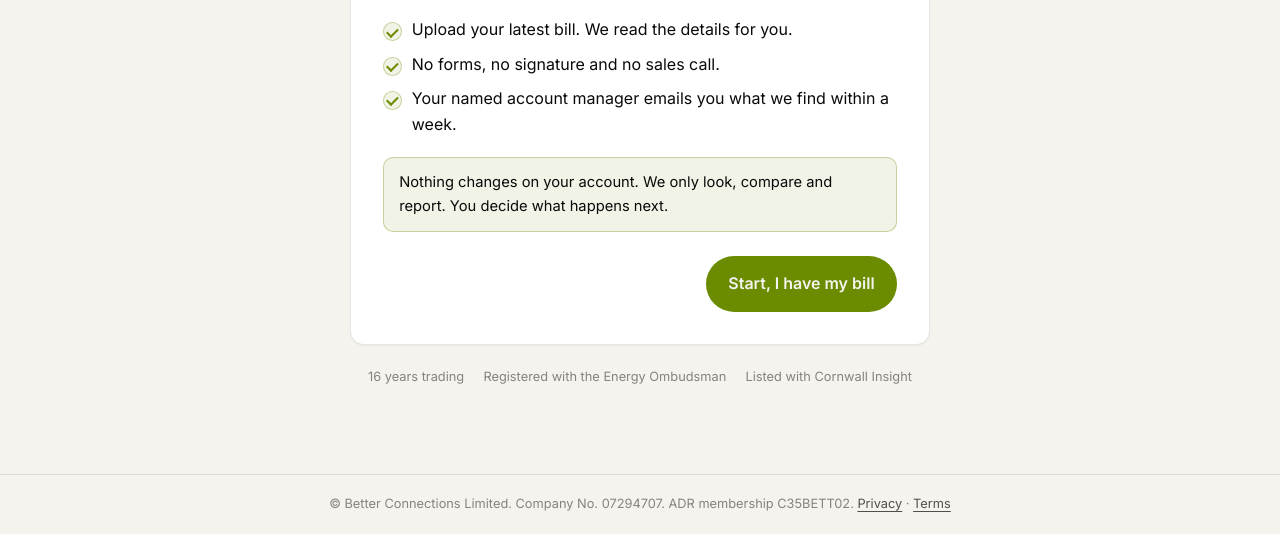
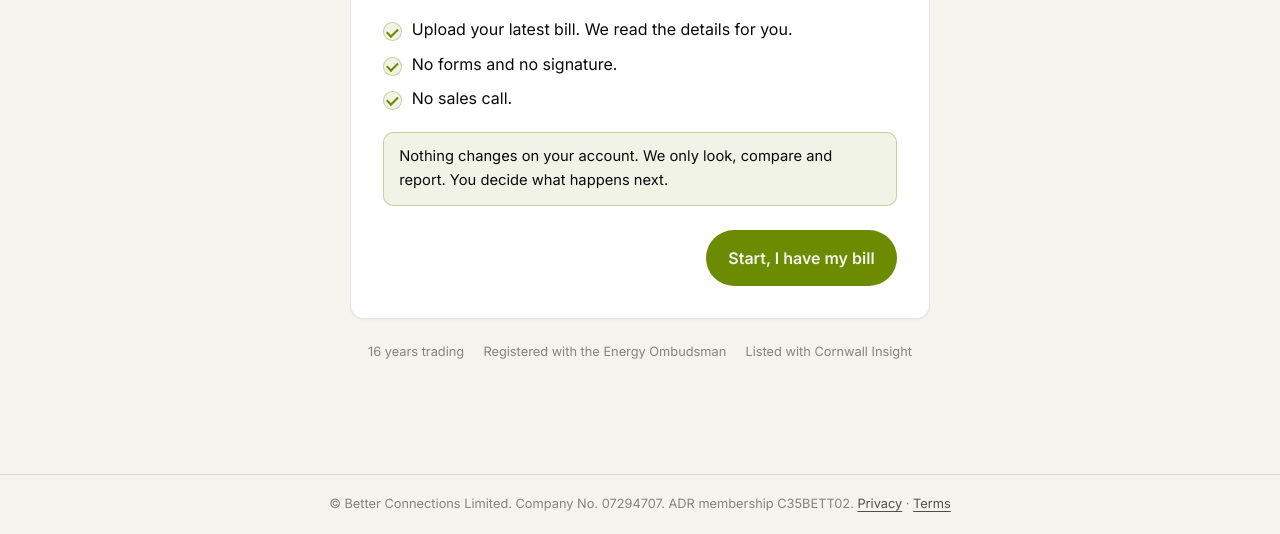
Before and after one commit to Mikecurge/quotes-betterconnected, a plain HTML site: page index.html in a window 1280 px wide. Shown: the part 266-800 px from the top of the page. Drawn offline with Linux system fonts and the light colour scheme.

Commit message:
Welcome ticks: no forms and no signature, no sales call

```diff
--- a/index.html
+++ b/index.html
@@ -109,8 +109,8 @@ footer a{color:var(--text-mid)}
         <p class="lead">Two minutes and your latest electricity bill. Nothing to sign. We do the rest and report back by email.</p>
         <ul class="ticks">
           <li>Upload your latest bill. We read the details for you.</li>
-          <li>No forms, no signature and no sales call.</li>
-          <li>Your named account manager emails you what we find within a week.</li>
+          <li>No forms and no signature.</li>
+          <li>No sales call.</li>
         </ul>
         <div class="note">Nothing changes on your account. We only look, compare and report. You decide what happens next.</div>
         <div class="actions">
```
